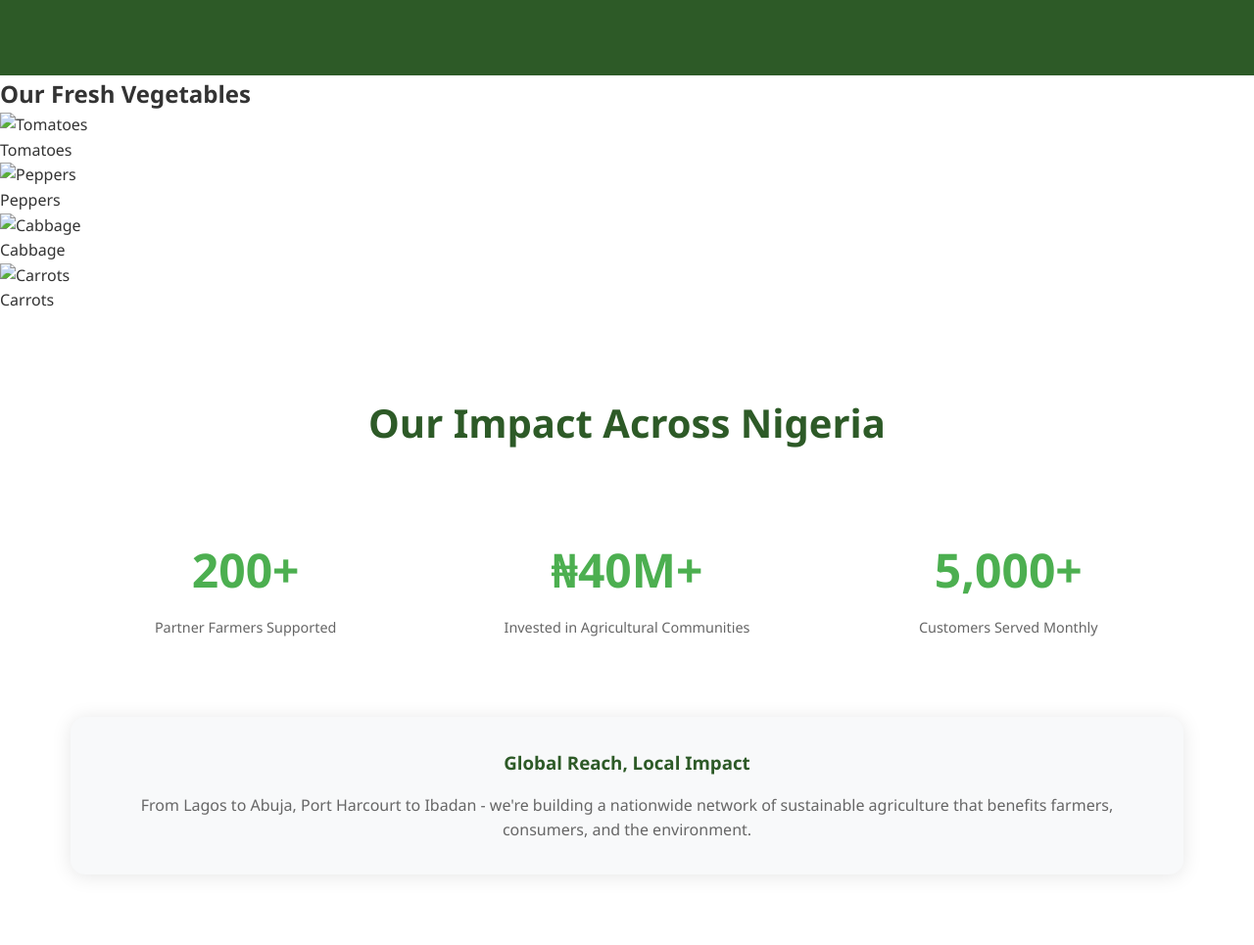
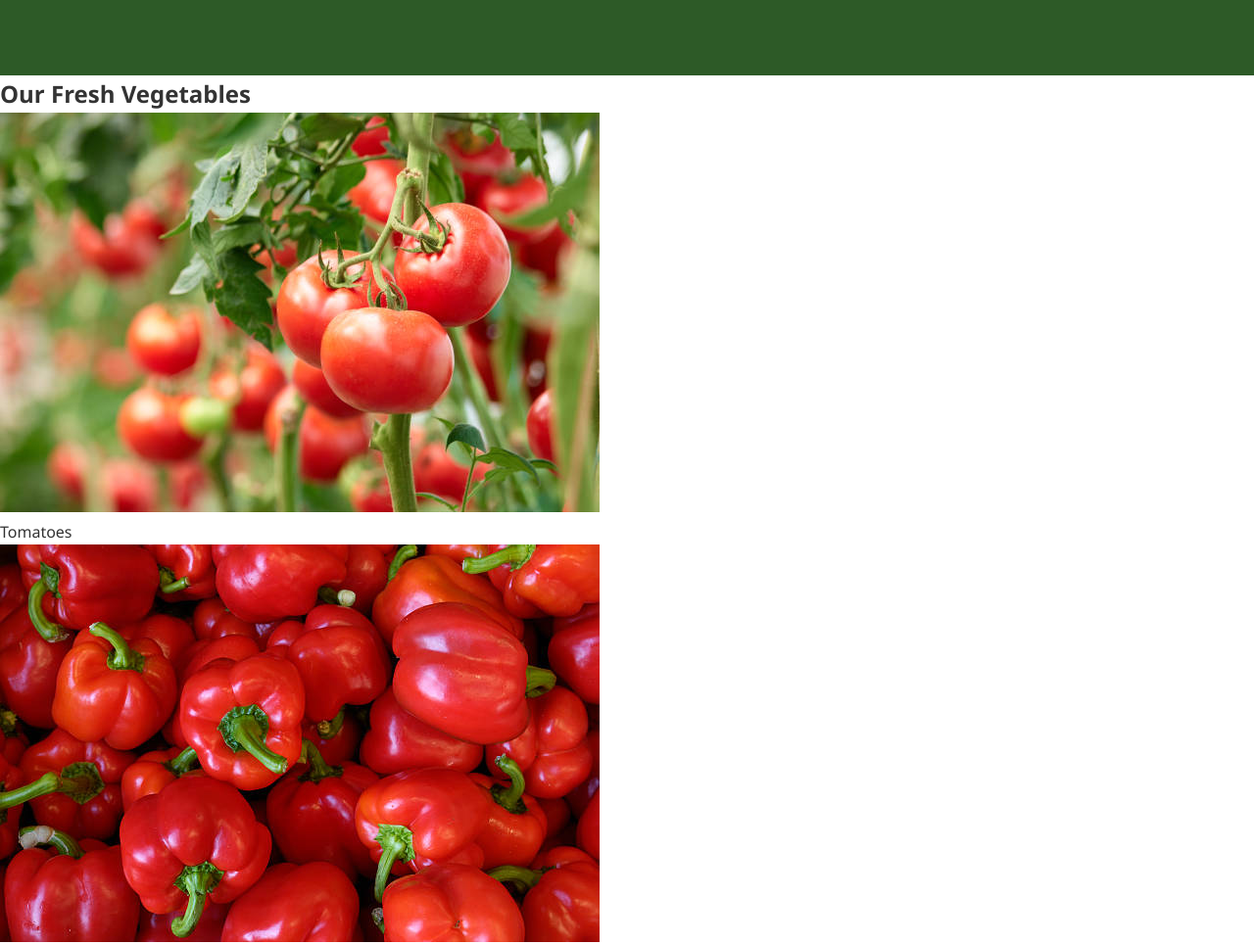
Before and after one commit to buythedip001/farmlink, a plain HTML site: page index.html in a window 1280 px wide. Shown: the part 2317-3282 px from the top of the page at 98% size. Drawn offline with Linux system fonts and the light colour scheme.

Commit message:
Update index.html

```diff
--- a/index.html
+++ b/index.html
@@ -178,10 +178,10 @@
       <section id="products">
     <h2>Our Fresh Vegetables</h2>
     <div class="product-grid">
-      <div class="product"><img src="./assets/images/tomatoes.jpg" alt="Tomatoes"><p>Tomatoes</p></div>
-      <div class="product"><img src="./assets/images/pepper.jpg" alt="Peppers"><p>Peppers</p></div>
-      <div class="product"><img src="./assets/images/cabbage.jpg" alt="Cabbage"><p>Cabbage</p></div>
-      <div class="product"><img src="./assets/images/carrot.jpg" alt="Carrots"><p>Carrots</p></div>
+      <div class="product"><img src="./images/tomatoes.jpg" alt="Tomatoes"><p>Tomatoes</p></div>
+      <div class="product"><img src="./images/pepper.jpg" alt="Peppers"><p>Peppers</p></div>
+      <div class="product"><img src="./images/cabbage.jpg" alt="Cabbage"><p>Cabbage</p></div>
+      <div class="product"><img src="./images/carrot.jpg" alt="Carrots"><p>Carrots</p></div>
     </div>
   </section>
 
```
